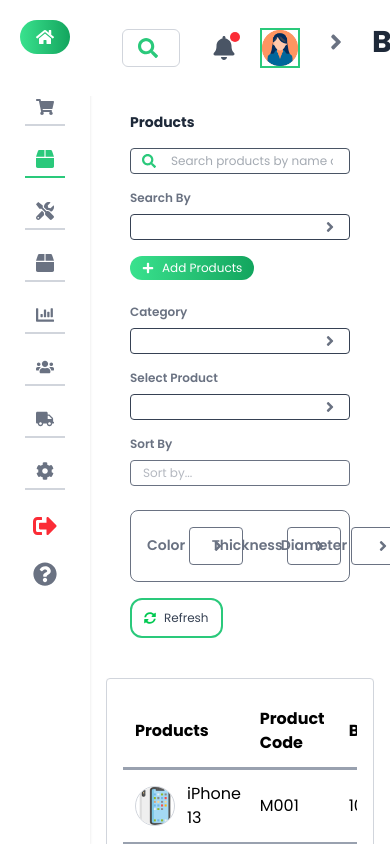
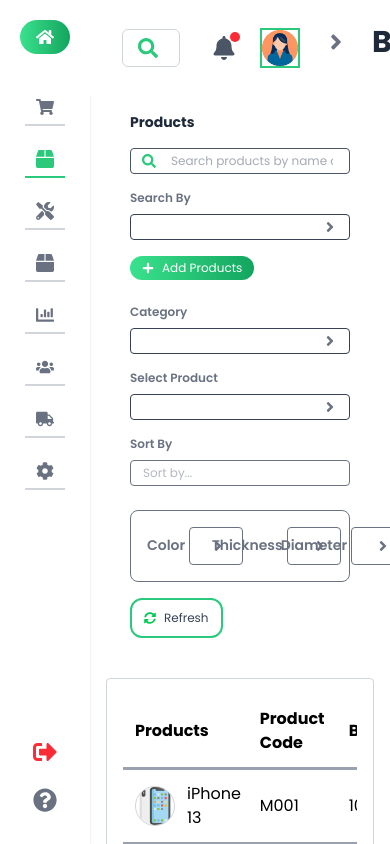
Before and after one commit to Shankaran-G/-pos-ui-react-shankaran, a React (Vite) app: page / in a window 390 px wide. Built offline with nearby package versions, Linux system fonts and the light colour scheme.

Commit message:
Change in layout code

```diff
--- a/src/components/Sidebar.jsx
+++ b/src/components/Sidebar.jsx
@@ -29,7 +29,8 @@ const Sidebar = () => {
   ];
 
   return (
-    <div className="sm:w-24 md:w-32 lg:w-64 bg-white text-gray-700 p-5 flex flex-col max-h-screen shadow">
+    <div className="sm:w-24 md:w-32 lg:w-64 bg-white text-gray-700 p-5 flex flex-col h-screen overflow-hidden shadow">
+      <div className="flex flex-col h-full justify-between">
         <div>
           <h1 className="text-xl md:text-2xl font-bold mb-6 hidden lg:block">
             POS SHANKARAN
@@ -66,7 +67,9 @@ const Sidebar = () => {
               );
             })}
           </ul>
-        <div className="mt-auto flex flex-col">
+        </div>
+
+        <div className="flex flex-col">
           {footer.map((item, index) => {
             const Icon = item.icon;
             return (
```
Lines whose indentation alone changed are shown as unchanged.
